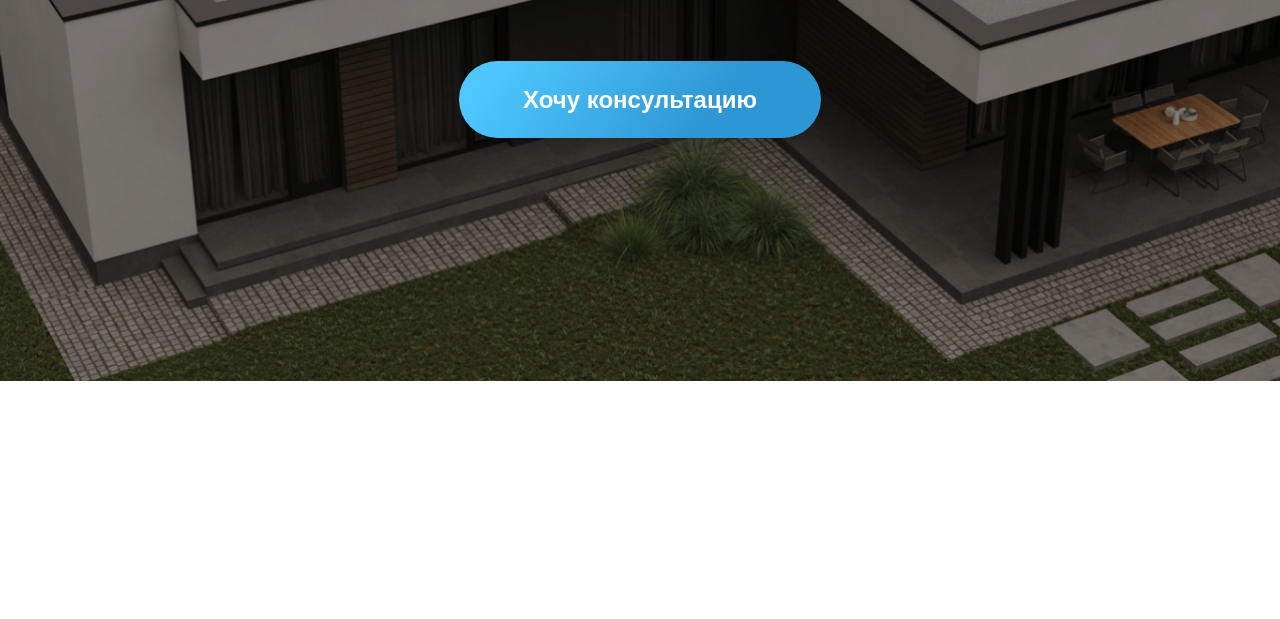
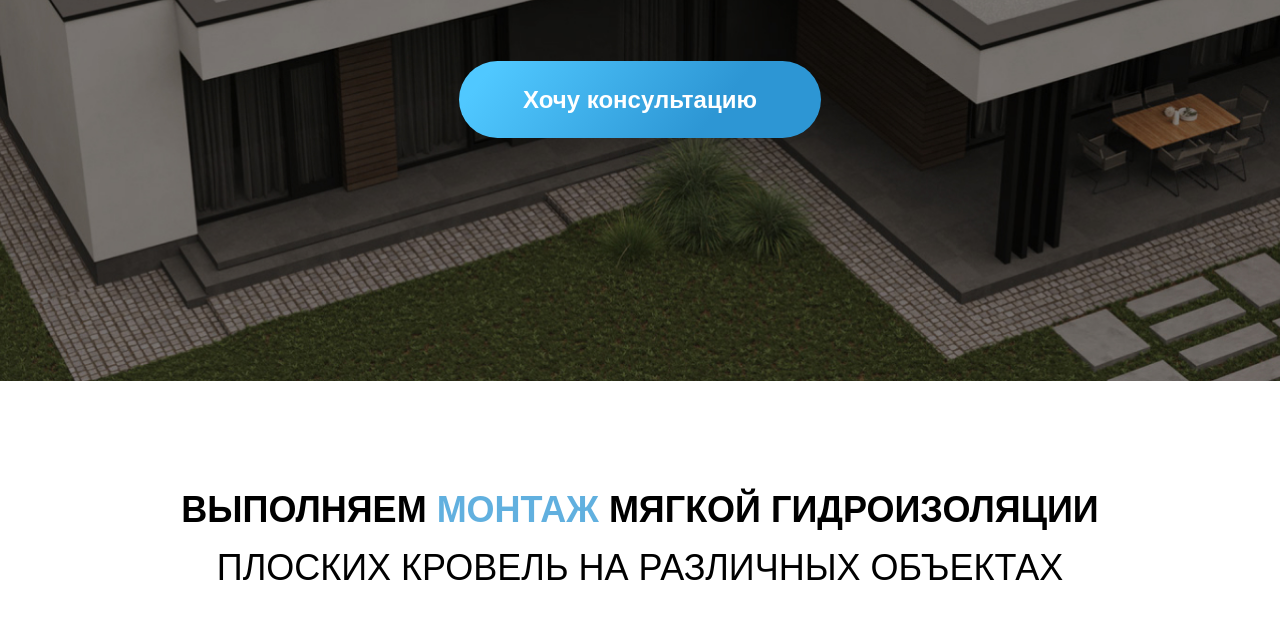
Before and after one commit to Hekk3/tech-nicol, a plain HTML site: page index.html in a window 1280 px wide. Shown: the part 521-1140 px from the top of the page. Before the commit the page ends 902 px from the top, so only its background shows below. Drawn offline with Linux system fonts and the light colour scheme.

Commit message:
Instalation without slider, but with h2

```diff
--- a/css/_vars.scss
+++ b/css/_vars.scss
@@ -1,4 +1,5 @@
 :root {
   --color-white: #fff;
   --color-black: #000;
+  --color-blue: #61b0df;
 }
--- a/css/app.scss
+++ b/css/app.scss
@@ -6,6 +6,8 @@
 
 /* End imports*/
 
+
+// Hero
 .hero {
   position: relative;
   padding: 290px 0 243px;
@@ -116,3 +118,37 @@
     color: var(--color-white);
   }
 }
+// End hero
+
+
+// Instalation
+
+.instalation {
+  padding: 100px 0;
+
+  &__content {
+    display: flex;
+    flex-direction: column;
+    align-items: center;
+  }
+
+  &__title {
+    max-width: 1007px;
+    font-family: PF Agora Slab Pro, sans-serif;
+    font-weight: 700;
+    font-size: 36px;
+    line-height: 58px;
+    text-align: center;
+    color: var(--color-black);
+
+    &-blue {
+      color: var(--color-blue);
+    }
+
+    &-thin {
+      font-weight: 400;
+    }
+  }
+}
+
+// End Instalation
--- a/index.html
+++ b/index.html
@@ -51,7 +51,13 @@
         <a href="#" class="hero__button button"><span class="button__text">Хочу консультацию</span></a>
       </div>
     </section>
-    <main class="main"></main>
+    <main class="main">
+      <section class="instalation">
+        <div class="instalation__content container">
+          <h2 class="instalation__title">ВЫПОЛНЯЕМ <span class="instalation__title-blue">МОНТАЖ</span> МЯГКОЙ ГИДРОИЗОЛЯЦИИ <span class="instalation__title-thin">ПЛОСКИХ КРОВЕЛЬ НА РАЗЛИЧНЫХ ОБЪЕКТАХ</span></h2>
+        </div>
+      </section>
+    </main>
     <footer class="footer">
         <div class="footer__content container">
 
```
Also changed, not shown: css/app.css, 1 other file.
